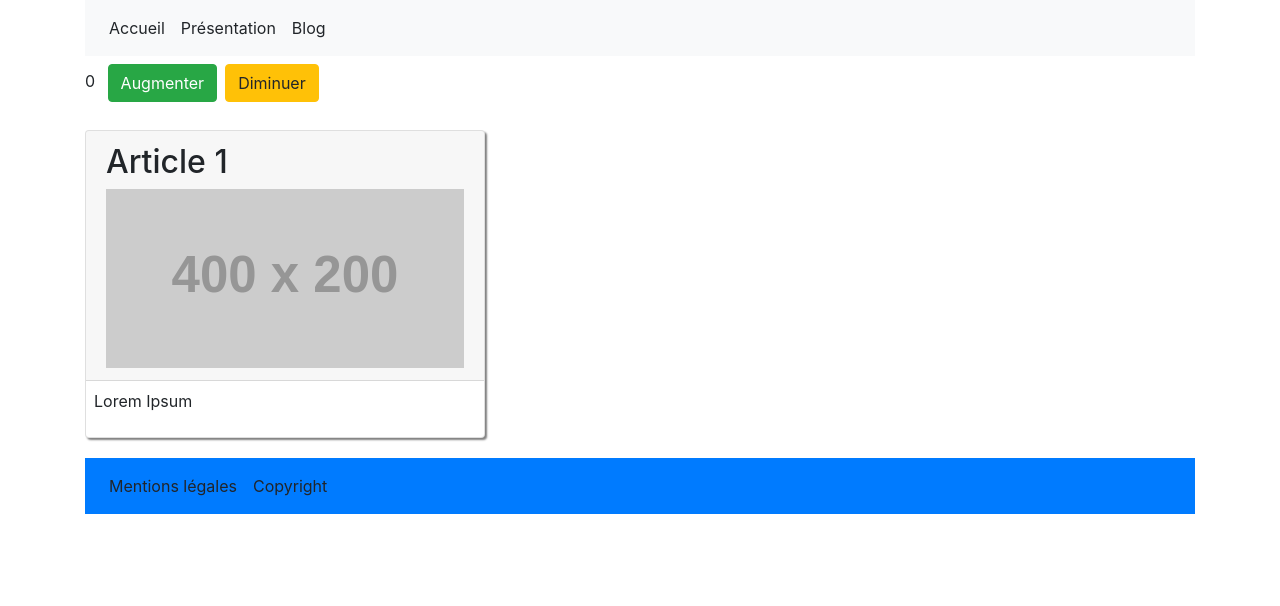
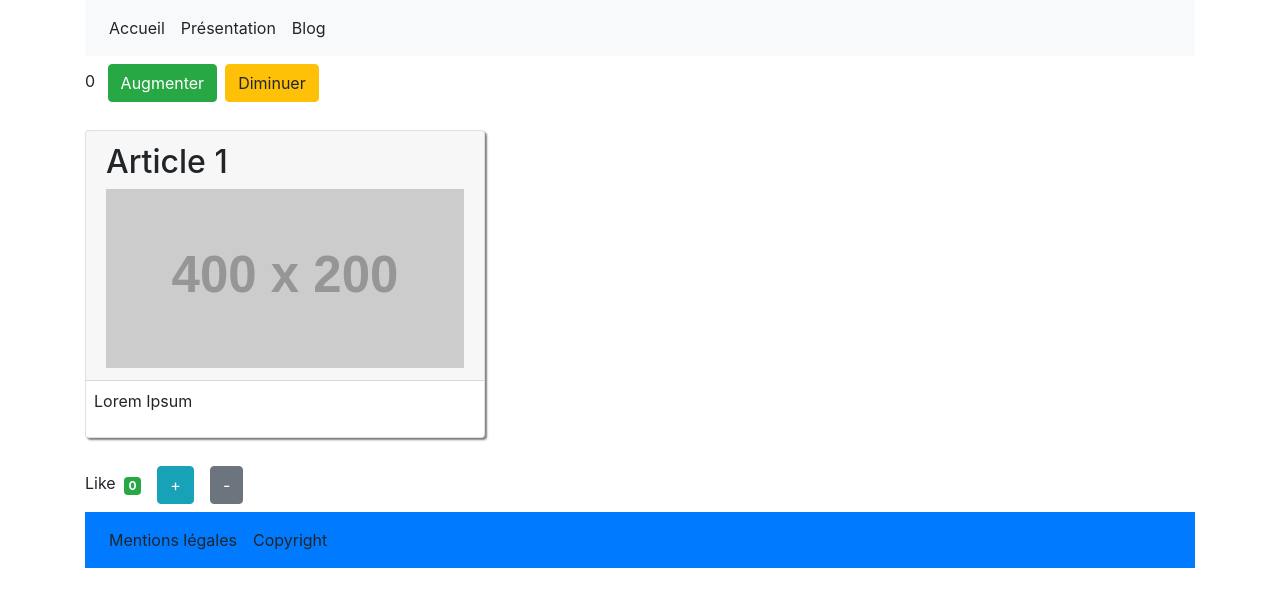
Before and after one commit to webdevproformation/react-j2-juin2020, a React (Create React App) app: page / in a window 1280 px wide. Shown: the top 606 px of the page. Built offline with nearby package versions, Linux system fonts and the light colour scheme.

Commit message:
correction composant like

```diff
--- a/src/App.js
+++ b/src/App.js
@@ -12,6 +12,7 @@ import Compteur from "./Compteur";
 import Menu from "./Menu";
 import Footer from "./Footer";
 import Article from "./Article";
+import Like from "./Like";
 
 function App() {
   return (
@@ -19,6 +20,7 @@ function App() {
       <Menu />
       <Compteur />
       <Article />
+      <Like />
       <Footer />
     </div>
   );
--- /dev/null
+++ b/src/Like.jsx
@@ -0,0 +1,50 @@
+// composant => partie de ce que va voir l'internaute
+// Like.jsx
+// chiffre => 0 (stocker dans le state)
+// vue (render)
+// afficher le chiffre + bouton augmenter le nombre de like
+// Maximum maxium 10 like
+// au lieu de cliquer passer la souris sur le bouton et automatiquement
+// ce composant va nous permettre d'interagit avec lui => modifier state => render
+import React, { Component } from 'react';
+
+class Like extends Component {
+    state = {
+        count: 0
+    }
+    // les fonctions fléchées ne crée pas de nouveau contexte d'exécution
+    add = () => {
+        //alert("je viens de cliquer sur le bouton +");
+        //console.log(this.state);
+        // utiliser une méthode de Component qui va modifier la valeur de count
+        // this.setState() // 1 argument 1 objet
+        this.setState({
+            count: this.state.count + 1
+        });
+        // dès le state est modifié via la méthode this.setState() => React va automatiquement
+        // mettre à jour le render
+    }
+    // utilisé la méthode .bind() lors de l'appel de la fonction pour éviter d'avoir une perte de contexte du mot clé this
+    add2() {
+        console.log(this.state);
+        this.setState({
+            count: this.state.count - 1
+        });
+    }
+    render() {
+        return (
+            <div>
+                Like
+                <span className="m-2 badge badge-success">{this.state.count}</span>
+                <button className="btn btn-info m-2" onClick={this.add}>+</button>
+                <button className="btn btn-secondary m-2" onClick={this.add2.bind(this)}>-</button>
+            </div>
+        );
+    }
+}
+
+export default Like;
+
+// en JS => document.querySelector(".btn").addEventListener("click", () => {
+//    document.querySelector(".badge").innerHTML = parseInt(document.querySelector(".badge").innerHTML) + 1
+//})
```
Also changed, not shown: src/Article.jsx (+9 -0 lines).
